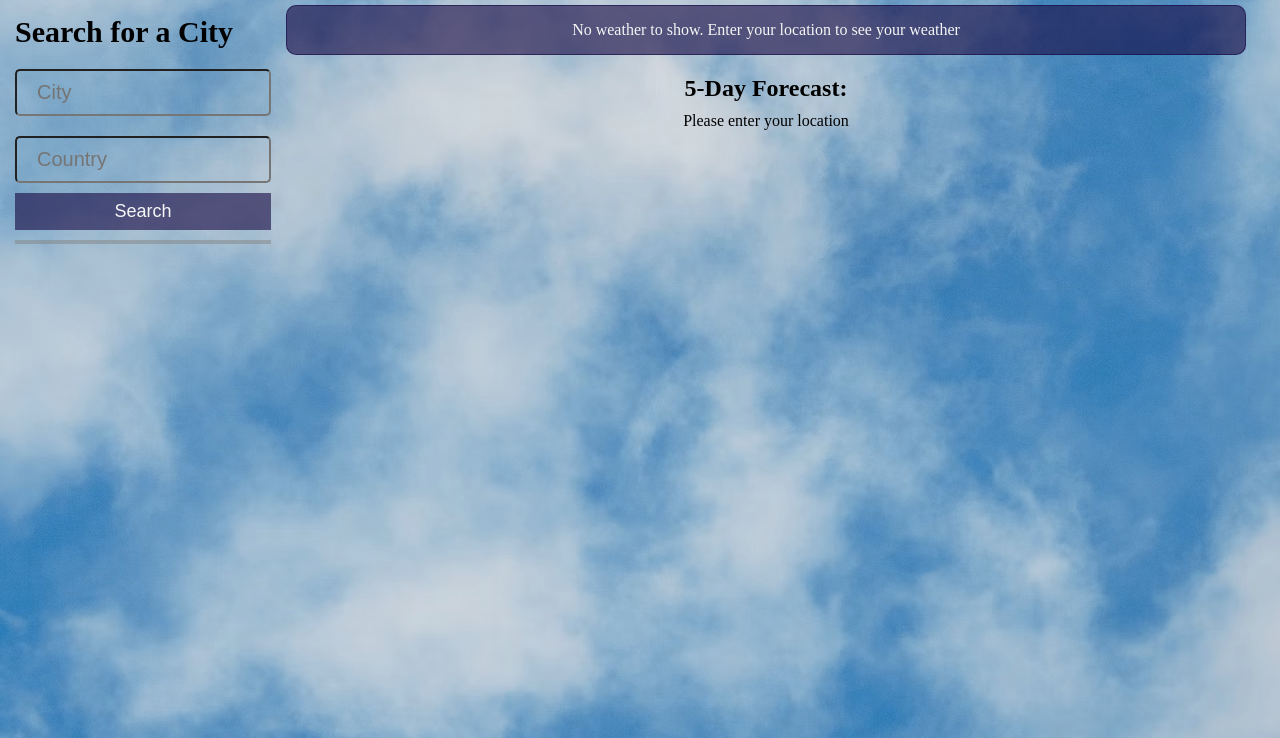
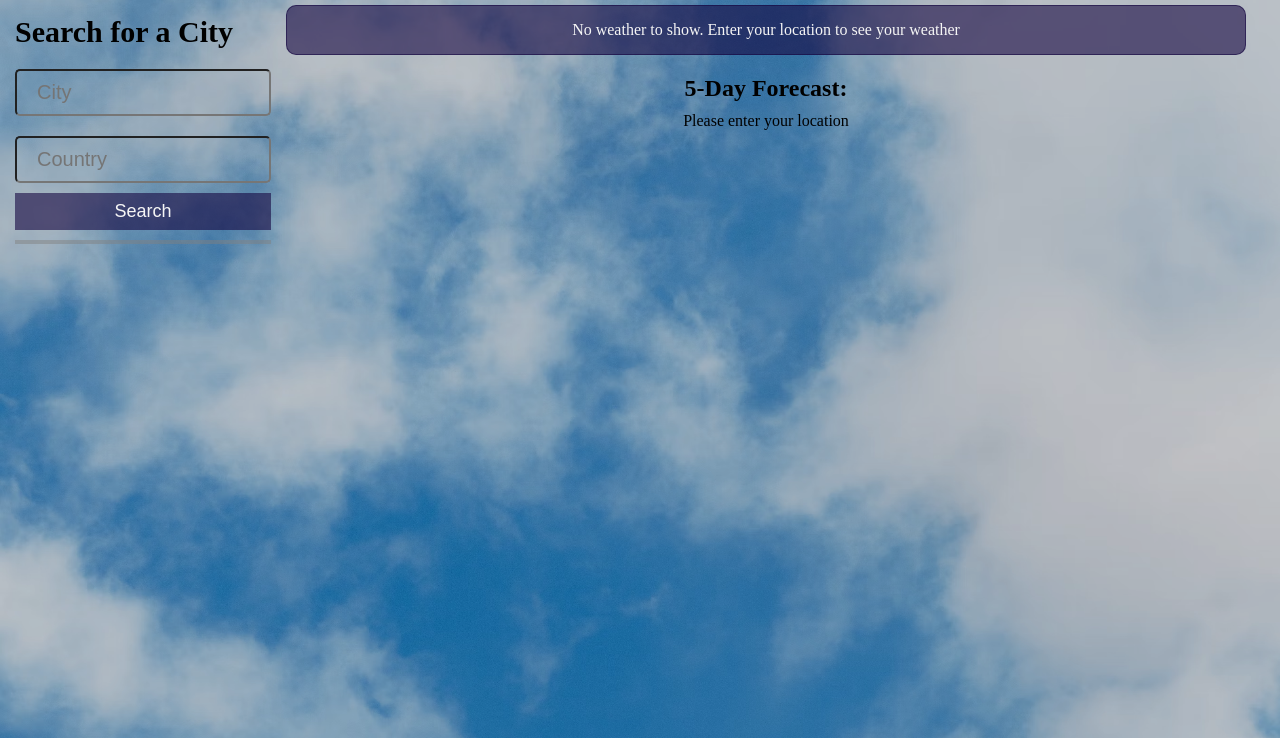
Before and after one commit to Ryan3389/Weather-Forecast-App, a plain HTML site: page index.html in a window 1280 px wide. Shown: the part 62-800 px from the top of the page. Drawn offline with nearby package versions, Linux system fonts and the light colour scheme.

Commit message:
fixed background image bug

```diff
--- a/css/style.css
+++ b/css/style.css
@@ -12,7 +12,8 @@
 }
 
 body {
-    background: linear-gradient(rgba(0, 0, 0, 0.1), rgba(0, 0, 0, 0.1)), url(../images/background.jpg);
+    background: linear-gradient(rgba(0, 0, 0, 0.2), rgba(0, 0, 0, 0.2)), url(../images/background.jpg);
+    background-size: cover;
 }
 
 /*HEADER*/
@@ -26,6 +27,8 @@ header {
     padding: 10px 15px;
     color: var(--font-color)
 }
+
+
 
 /*MAIN*/
 main {
```
